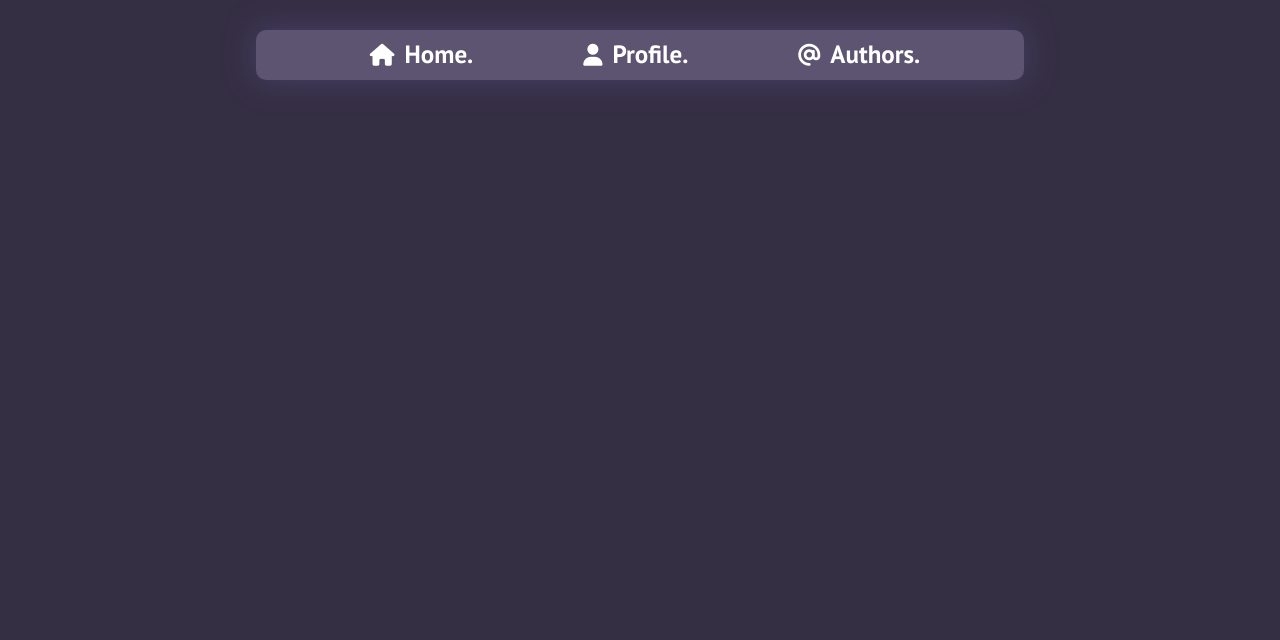
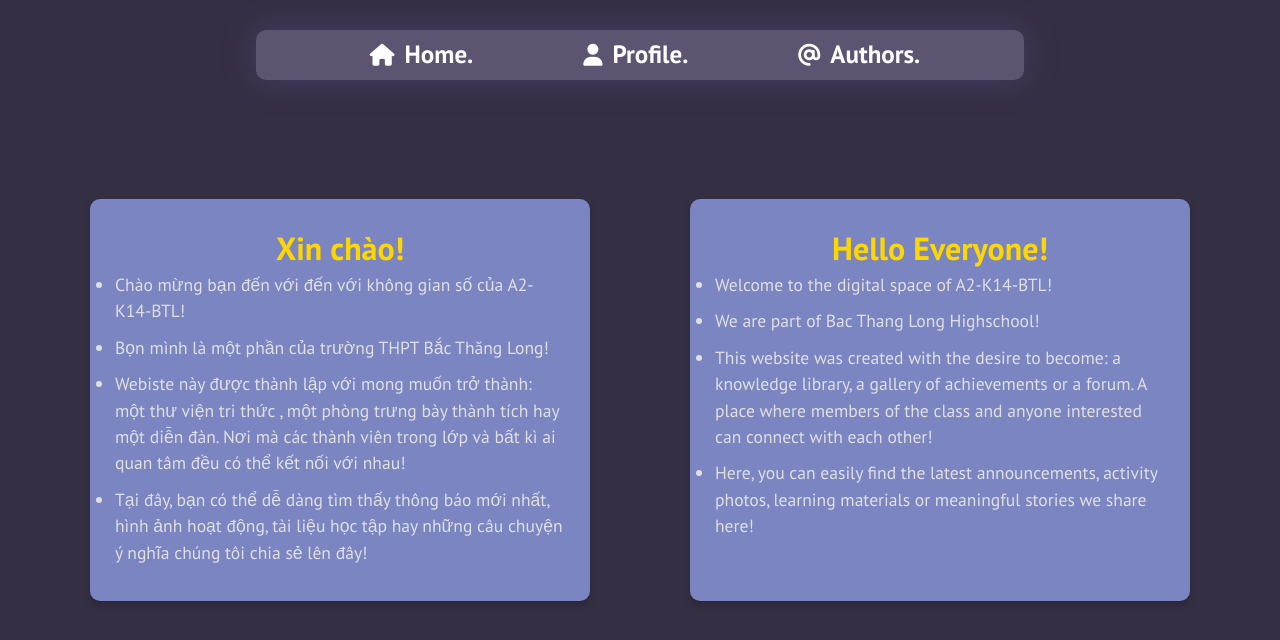
Before and after one commit to WazxLyrisc/A2-K14-BTL, a plain HTML site: page index.html in a window 1280 px wide. Drawn offline with Linux system fonts and the light colour scheme.

Commit message:
Update phần giới thiệu ở Website

```diff
--- a/index.html
+++ b/index.html
@@ -16,7 +16,39 @@
         </ul>
     </nav>
 
-
+    <div class="info">
+        <div class="line">
+            <h1>Xin chào!</h1>
+            <!-- <p>Chào mừng bạn đến với đến với không gian số của A2-K14-BTL!
+                Bọn mình là một phần của trường THPT Bắc Thăng Long!
+                Website này được thành lập với mong muốn trở thành một thư viện
+                kiến thức, một phòng trưng bày thành tích hay một diễn đàn nơi
+                mà các thành viên trong lớp và bất kì ai quan tâm đều có thể kế
+                nối với nhau.
+            </p> -->
+            <ul>
+                <li>Chào mừng bạn đến với đến với không gian số của A2-K14-BTL!</li>
+                <li>Bọn mình là một phần của trường THPT Bắc Thăng Long!</li>
+                <li>Webiste này được thành lập với mong muốn trở thành: một thư viện tri thức
+                    , một phòng trưng bày thành tích hay một diễn đàn. Nơi mà các thành viên
+                    trong lớp và bất kì ai quan tâm đều có thể kết nối với nhau!
+                </li>
+                <li>Tại đây, bạn có thể dễ dàng tìm thấy thông báo mới nhất, hình ảnh hoạt
+                    động, tài liệu học tập hay những câu chuyện ý nghĩa chúng tôi chia sẻ lên
+                    đây!
+                </li>
+            </ul>
+        </div>
+        <div class="line">
+            <h1>Hello Everyone!</h1>
+            <ul>
+                <li>Welcome to the digital space of A2-K14-BTL!</li>
+                <li>We are part of Bac Thang Long Highschool!</li>
+                <li>This website was created with the desire to become: a knowledge library, a gallery of achievements or a forum. A place where members of the class and anyone interested can connect with each other!</li>
+                <li>Here, you can easily find the latest announcements, activity photos, learning materials or meaningful stories we share here!</li>
+            </ul>
+        </div>
+    </div>
 
     <script src="script.js"></script>
 </body>
--- a/style.css
+++ b/style.css
@@ -6,12 +6,20 @@
     font-family: "PT Sans", sans-serif;
     font-optical-sizing: auto;
 
+    box-sizing: border-box;
 }
 
 body{
     line-height: 1.5;
     background-color: #352F44;
     overflow: hidden;
+    /* giới thiệu */
+    margin: 0;
+    padding: 0;
+    justify-content: center;
+    align-items: center;
+    min-height: 100vh;
+    display: flex;
 }
 
 /* Thanh dieu huong */
@@ -62,3 +70,40 @@ body{
     font-size: 22px;
     padding: 10px;
 }
+
+/* Giới thiệu */
+.info{
+    display: flex;
+    gap: 100px;
+}
+
+.line{
+    width: 500px;
+    height: auto;
+    border-radius: 10px;
+    box-shadow: 0 4px 8px rgba(0,0,0,0.2);
+    background-color: #7A85C1;
+    box-sizing: border-box; /*tránh padding làm tăng kích thước*/
+    padding: 25px;
+    flex-direction: column;
+    align-items: flex-start; /*căn nd ở lề trái*/
+    text-align: left; /*căn chữ ở lề trái*/
+}
+
+.line h1{
+    color: #FFD700;
+    text-align: center;
+}
+
+.line ul{
+    /* list-style-type: none; */
+    padding: 0; /*Xóa căn lề mặc định của ul*/
+    margin: 0; /*Cái này như padding*/
+}
+
+.line ul li{
+    margin-bottom: 10px;
+    line-height: 1.5; /*điều chỉnh chiều cao dòng đọc cho dễ*/
+    font-size: 1.1em;
+    color: #E0E0E0;
+}
```
